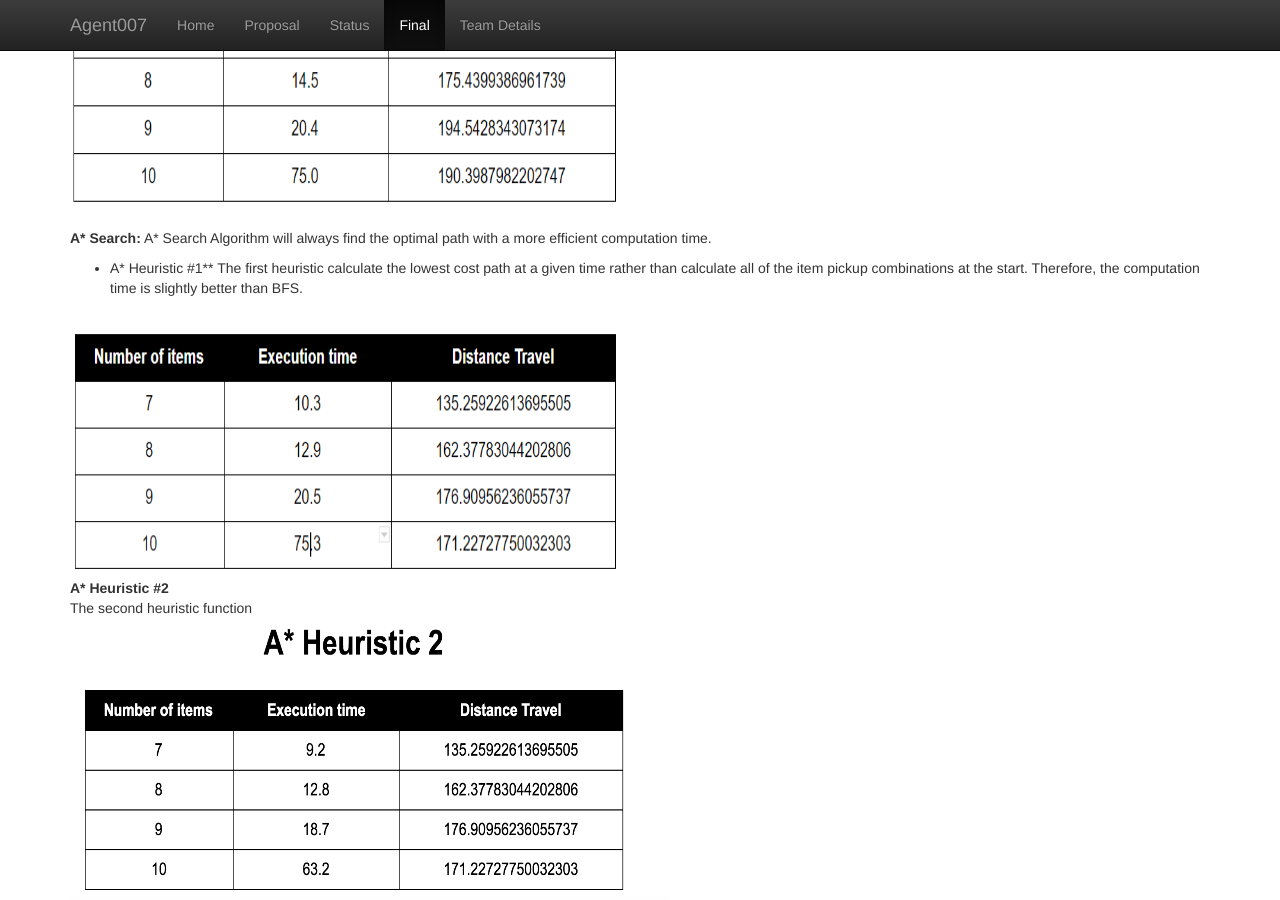
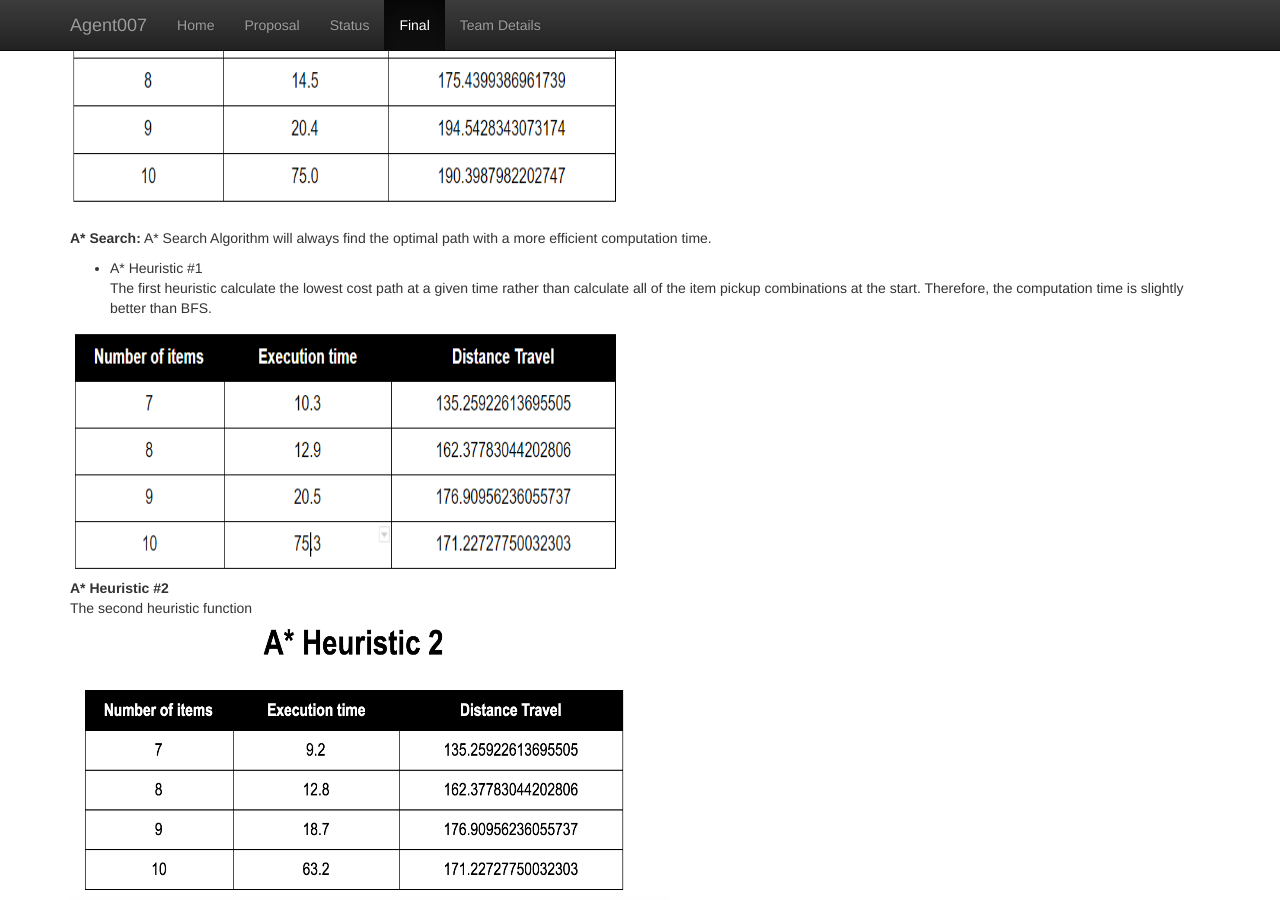
Before and after one commit to KumarHX/Agent007, a Jekyll site: the page built from docs/final.md, in a window 1280 px wide and 900 px high, scrolled down 3127 px. Built offline with Jekyll 4.4.1, drawn with Linux system fonts in a browser that asks for light colours.

Commit message:
Update final.md

```diff
--- a/docs/final.md
+++ b/docs/final.md
@@ -67,10 +67,9 @@ Greedy Search Algorithm does not find the optimal path but the computation time
 <br><br>
 **A* Search:**
 A* Search Algorithm will always find the optimal path with a more efficient computation time. <br>
- - A* Heuristic #1**
+ - A* Heuristic #1 <br>
 The first heuristic calculate the lowest cost path at a given time rather than calculate all of the item pickup combinations at the start. Therefore, the computation time is slightly better than BFS.
 
-<br>
 <a href="url"><img src="heuristic1.png" align="center" height="250" width="550" ></a>
 <br>
 **A* Heuristic #2** <br>
```
